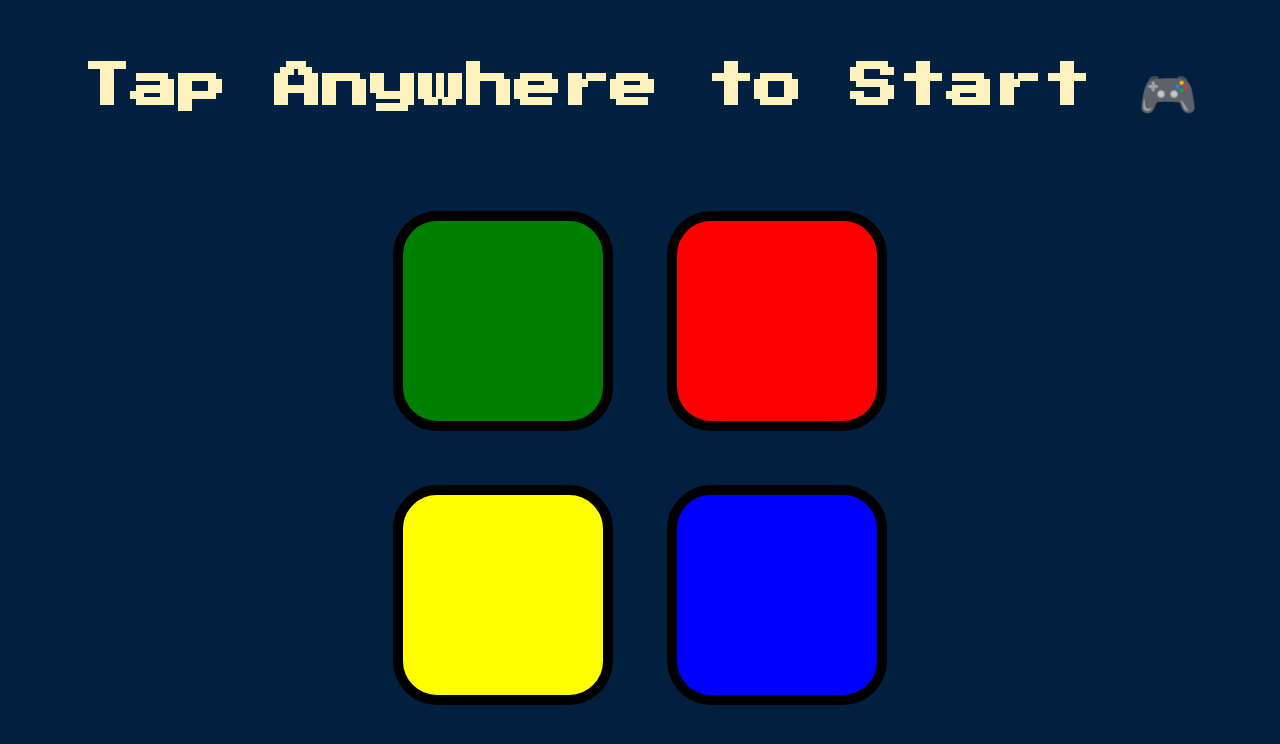
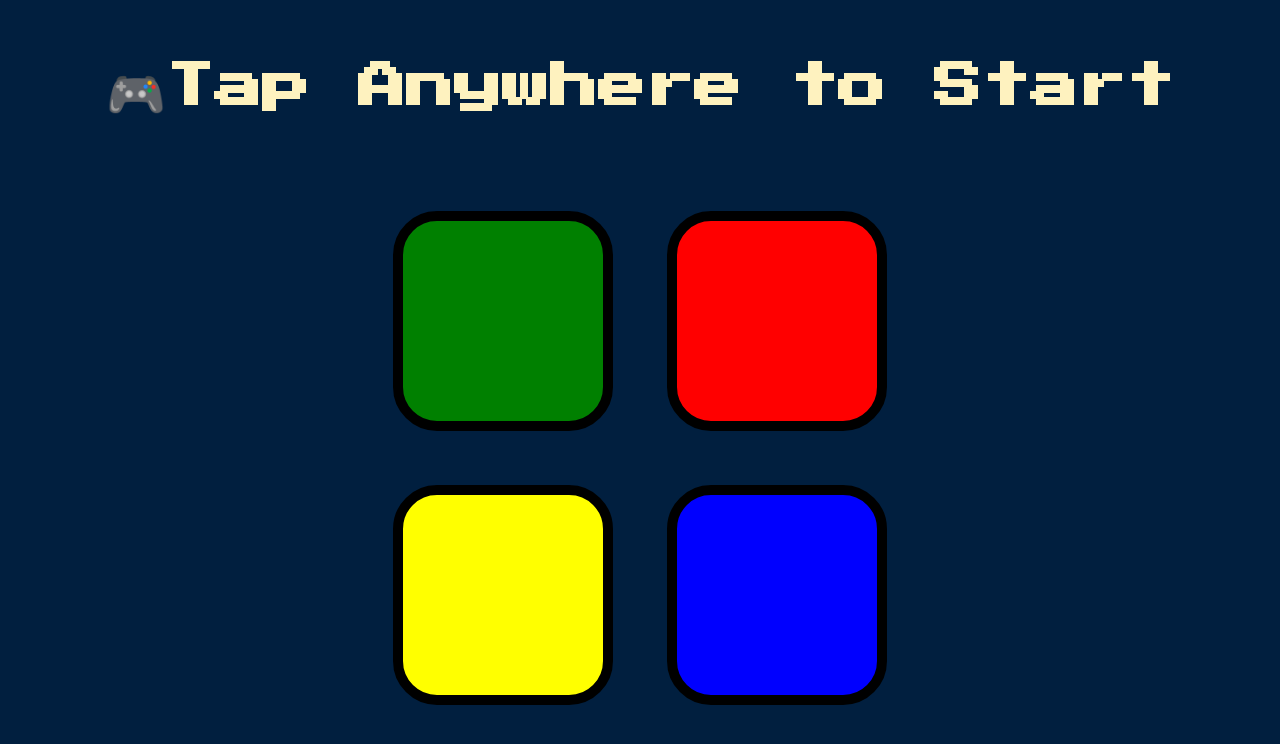
Before and after one commit to thehungrycoder225/simon-game, a plain HTML site: page index.html in a window 1280 px wide. Drawn offline with nearby package versions, Linux system fonts and the light colour scheme.

Commit message:
Fixed emojis

```diff
--- a/index.html
+++ b/index.html
@@ -12,7 +12,7 @@
 </head>
 
 <body>
-  <h1 id="level-title">Tap Anywhere to Start 🎮</h1>
+  <h1 id="level-title">🎮Tap Anywhere to Start</h1>
   <div class="container">
     <div lass="row">
 
```
